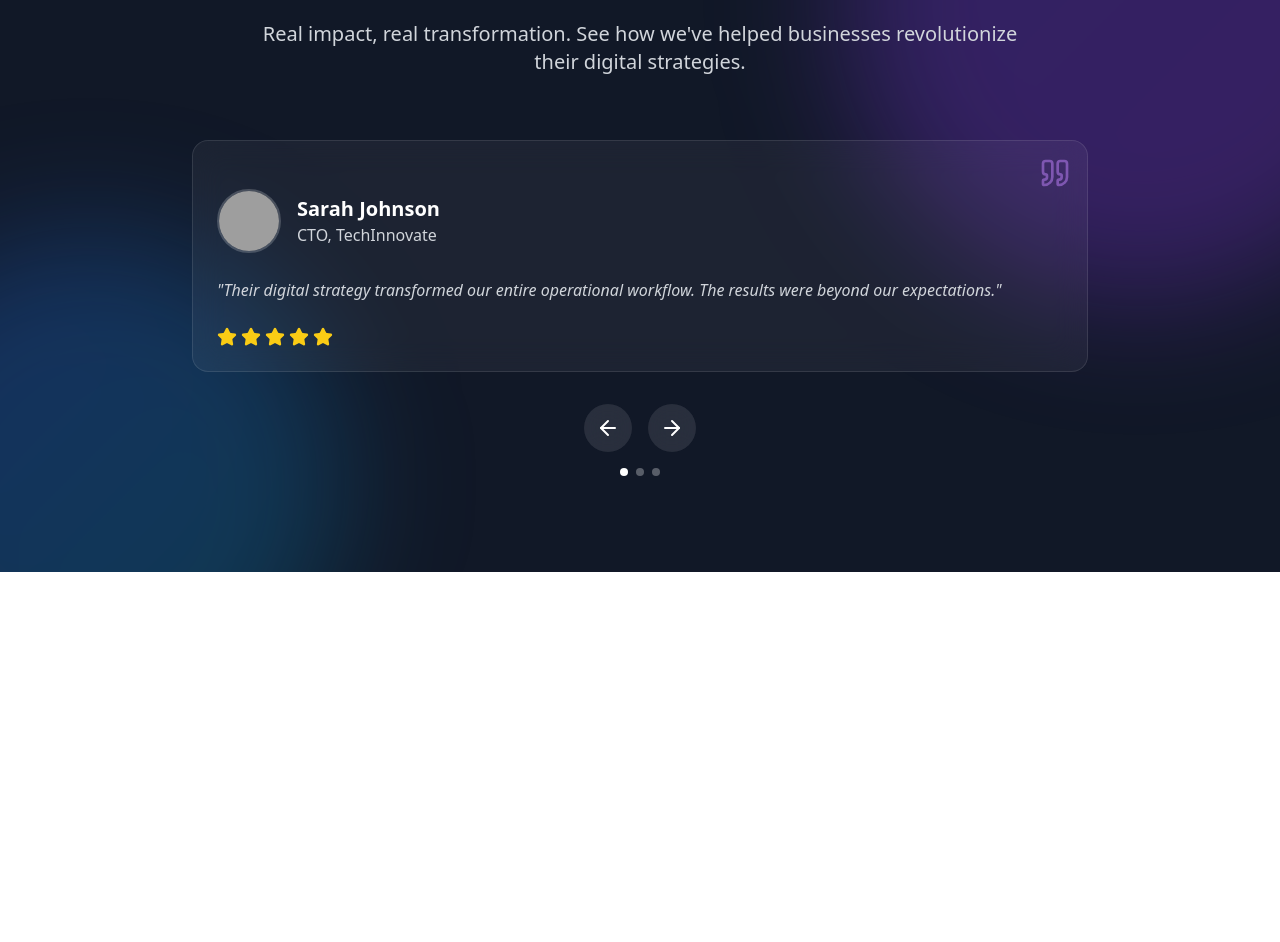
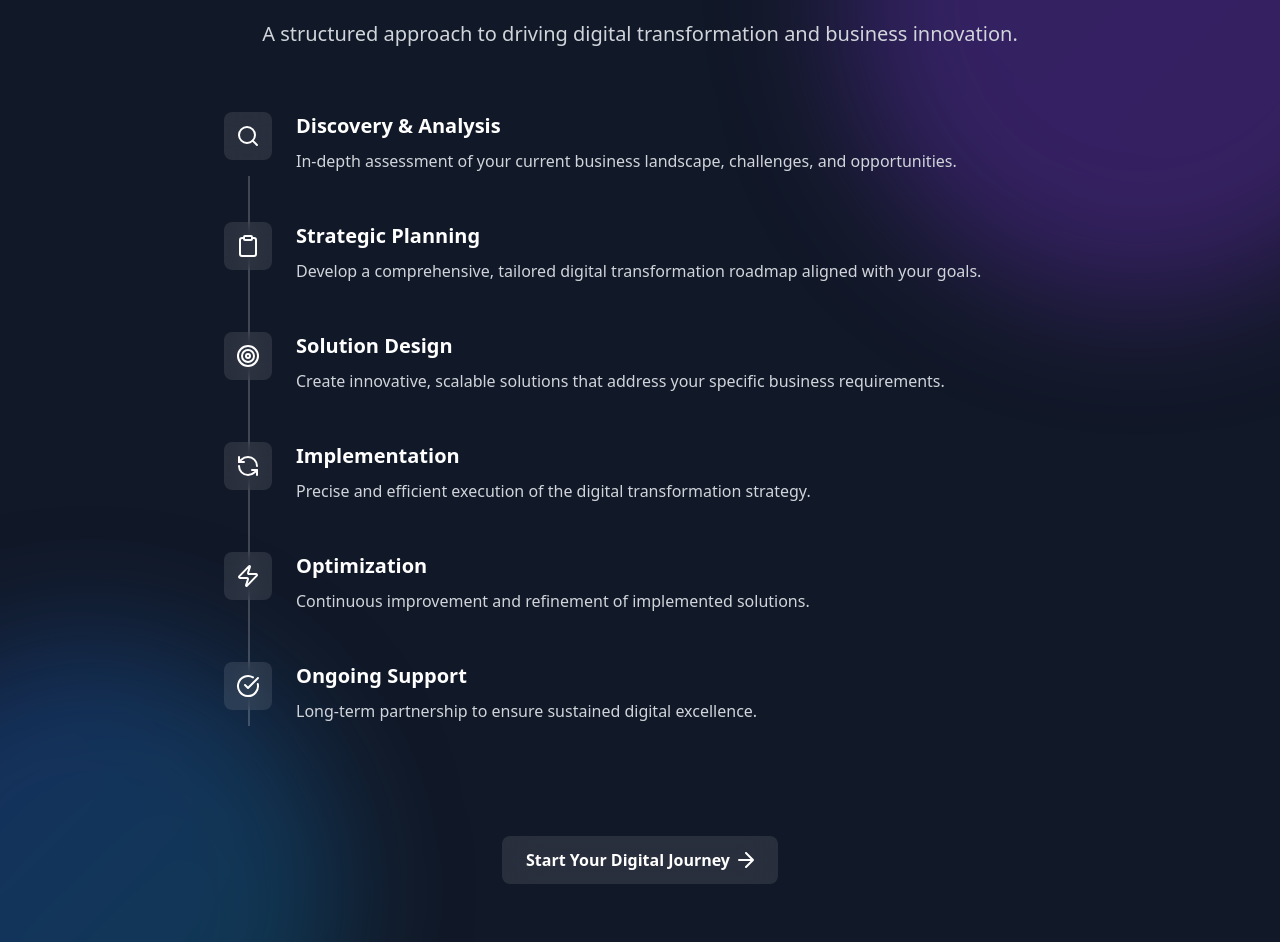
Before and after one commit to VIPUlNEGI1/Flixer, a Next.js app: page / in a window 1280 px wide. Shown: the part 4190-5132 px from the top of the page. Before the commit the page ends 4762 px from the top, so only its background shows below. Built offline with nearby package versions, Linux system fonts and the light colour scheme; grey boxes are pictures that could not be loaded.

Commit message:
new changes

```diff
--- a/app/page.tsx
+++ b/app/page.tsx
@@ -4,6 +4,7 @@ import ServicesSection from "@/components/Services";
 import IndustriesSection from "@/components/IndustriesSection";
 import TestimonialsSection from "@/components/TestimonialsSection";
 import WhyChooseUsSection from "@/components/WhyChooseUsSection";
+import ConsultingProcessSection from "@/components/ProcessSection";
 
 export default function Home() {
   return (
@@ -12,6 +13,7 @@ export default function Home() {
     <ServicesSection/>
     <IndustriesSection/>
     <WhyChooseUsSection/>
+    <ConsultingProcessSection/>
     <TestimonialsSection/>
 
     </div>
--- /dev/null
+++ b/components/ProcessSection.tsx
@@ -0,0 +1,122 @@
+import React from 'react';
+import {
+  Clipboard,
+  Search,
+  RefreshCcw,
+  Target,
+  CheckCircle,
+  Zap
+} from 'lucide-react';
+
+interface ProcessStepProps {
+  icon: React.ElementType;
+  title: string;
+  description: string;
+  isLast?: boolean;
+}
+
+const ProcessStep: React.FC<ProcessStepProps> = ({
+  icon: Icon,
+  title,
+  description,
+  isLast = false
+}) => (
+  <div className="relative group">
+    {/* Connector line */}
+    {!isLast && (
+      <div className="absolute top-16 left-6 w-0.5 h-full bg-white/20 group-last:hidden"></div>
+    )}
+
+    <div className="relative flex items-start space-x-6 pb-12">
+      {/* Icon container */}
+      <div className="relative z-10">
+        <div className="w-12 h-12 rounded-lg bg-white/10 backdrop-blur flex items-center justify-center">
+          <Icon className="w-6 h-6 text-white" />
+        </div>
+      </div>
+
+      {/* Content */}
+      <div className="flex-1 space-y-2">
+        <h3 className="text-xl font-semibold text-white">{title}</h3>
+        <p className="text-gray-300 leading-relaxed">{description}</p>
+      </div>
+    </div>
+  </div>
+);
+
+const ConsultingProcessSection: React.FC = () => {
+  const processSteps: ProcessStepProps[] = [
+    {
+      icon: Search,
+      title: "Discovery & Analysis",
+      description: "In-depth assessment of your current business landscape, challenges, and opportunities."
+    },
+    {
+      icon: Clipboard,
+      title: "Strategic Planning",
+      description: "Develop a comprehensive, tailored digital transformation roadmap aligned with your goals."
+    },
+    {
+      icon: Target,
+      title: "Solution Design",
+      description: "Create innovative, scalable solutions that address your specific business requirements."
+    },
+    {
+      icon: RefreshCcw,
+      title: "Implementation",
+      description: "Precise and efficient execution of the digital transformation strategy."
+    },
+    {
+      icon: Zap,
+      title: "Optimization",
+      description: "Continuous improvement and refinement of implemented solutions."
+    },
+    {
+      icon: CheckCircle,
+      title: "Ongoing Support",
+      description: "Long-term partnership to ensure sustained digital excellence.",
+      isLast: true
+    }
+  ];
+
+  return (
+    <div className="relative py-24 bg-gray-900 overflow-hidden">
+      {/* Background gradients */}
+      <div className="absolute inset-0 overflow-hidden">
+        <div className="absolute w-[600px] h-[600px] -top-40 -right-40 bg-gradient-to-br from-violet-600/30 to-purple-600/30 blur-3xl rounded-full"></div>
+        <div className="absolute w-[500px] h-[500px] -bottom-40 -left-40 bg-gradient-to-br from-blue-600/30 to-cyan-600/30 blur-3xl rounded-full"></div>
+      </div>
+
+      <div className="relative max-w-4xl mx-auto px-4 sm:px-6 lg:px-8">
+        {/* Section Header */}
+        <div className="text-center max-w-3xl mx-auto mb-16">
+          <h2 className="text-3xl md:text-4xl font-bold text-white mb-6">
+            Our Consulting Process
+          </h2>
+          <p className="text-xl text-gray-300">
+            A structured approach to driving digital transformation and business innovation.
+          </p>
+        </div>
+
+        {/* Process Steps */}
+        <div className="relative">
+          {processSteps.map((step, index) => (
+            <ProcessStep key={index} {...step} />
+          ))}
+        </div>
+
+        {/* CTA */}
+        <div className="mt-16 text-center">
+          <button className="inline-flex items-center gap-2 px-6 py-3 bg-white/10 backdrop-blur-lg text-white rounded-lg font-semibold hover:bg-white/20 transition-all">
+            Start Your Digital Journey
+            <svg className="w-4 h-4" viewBox="0 0 16 16" fill="none">
+              <path d="M1 8H15M15 8L8 1M15 8L8 15" stroke="currentColor" strokeWidth="2" strokeLinecap="round" strokeLinejoin="round"/>
+            </svg>
+          </button>
+        </div>
+      </div>
+    </div>
+  );
+};
+
+export default ConsultingProcessSection;
```
